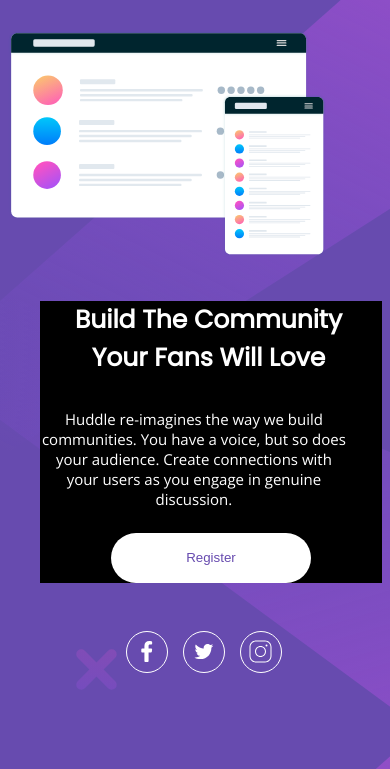
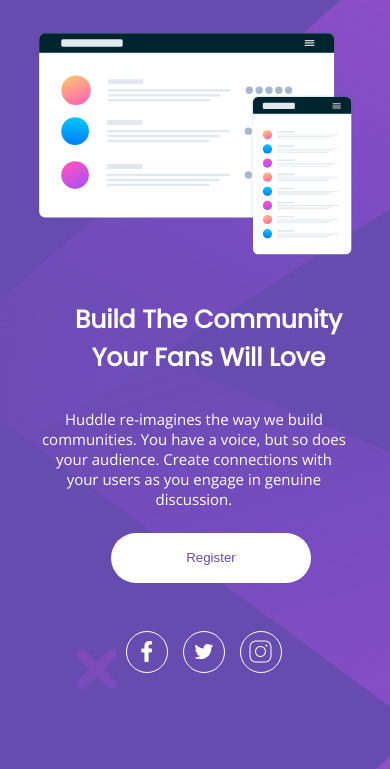
Before and after one commit to naitik-lodha/frontendmentorproblem4, a plain HTML site: page index.html in a window 390 px wide. Shown: the part 75-844 px from the top of the page. Drawn offline with nearby package versions, Linux system fonts and the light colour scheme.

Commit message:
Update styles.css

```diff
--- a/styles.css
+++ b/styles.css
@@ -87,11 +87,12 @@
   }
   .illu {
     width: 85%;
+    margin-left: 7.5%;
+    margin-right: 7.5%;
   }
   .contents {
     text-align: center;
     font-weight: 400;
-    background-color: black;
   }
   .heading {
     font-size: 25px;
```
